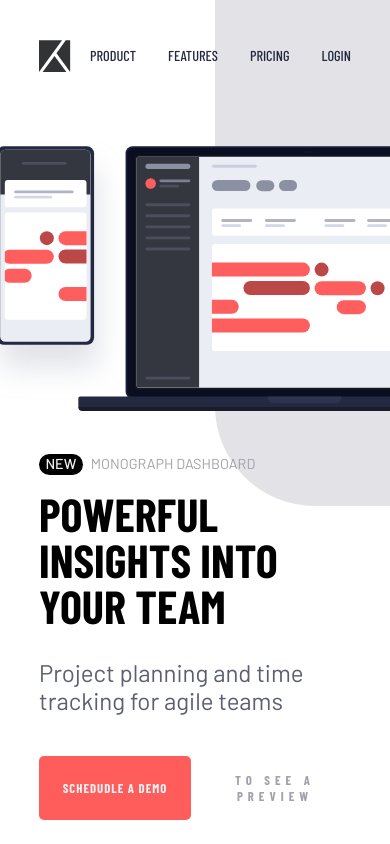
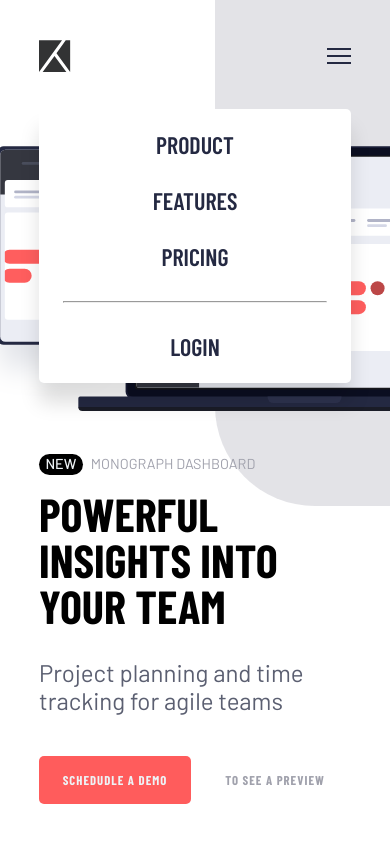
Before and after one commit to KNXCSdev/project-tracking-intro-component-master, a plain HTML site: page index.html in a window 390 px wide. Drawn offline with nearby package versions, Linux system fonts and the light colour scheme; a web font is replaced by a local one.

Commit message:
Mobile menu

```diff
--- a/index.html
+++ b/index.html
@@ -14,12 +14,13 @@
     />
     <title>Frontend Mentor | Project tracking intro component</title>
     <link rel="stylesheet" href="css/main.css" />
-    <script src="script.js"></script>
+    <script defer src="script.js"></script>
   </head>
   <body>
     <div class="container">
       <nav class="nav">
         <img src="images/logo.svg" alt="Logo" />
+        <img src="images/icon-hamburger.svg" alt="nav Menu" class="menu" />
         <ul class="nav__list">
           <li class="nav__item">
             <a href="#" class="nav__link">Product</a>
@@ -29,6 +30,9 @@
           </li>
           <li class="nav__item">
             <a href="#" class="nav__link">Pricing</a>
+          </li>
+          <li class="nav__item">
+            <hr />
           </li>
           <li class="nav__item">
             <a href="#" class="nav__link">Login</a>
--- a/main.scss
+++ b/main.scss
@@ -105,6 +105,9 @@ nav {
     list-style: none;
     display: flex;
     gap: 4rem;
+    opacity: 1;
+    visibility: visible;
+    transition: opacity 0.3s ease-in-out, visibility 0.3s ease-in-out;
   }
 
   &__link {
@@ -183,6 +186,9 @@ nav {
 }
 
 @media only screen and (max-width: 90em) {
+  hr {
+    display: none;
+  }
   .hero {
     &__dashboard {
       flex-basis: 55%;
@@ -252,6 +258,12 @@ nav {
 }
 
 @media only screen and (max-width: 40em) {
+  .menu {
+    display: block !important;
+  }
+  .btn {
+    letter-spacing: 1px;
+  }
   body {
     &::after {
       height: 60%;
@@ -259,6 +271,38 @@ nav {
   }
   html {
     font-size: 50%;
+  }
+
+  hr {
+    display: block;
+    height: 1px;
+    color: var(--GrayishBlue);
+  }
+
+  .nav {
+    position: relative;
+    &__list {
+      position: absolute;
+      top: 220%;
+      left: 50%;
+      transform: translate(-50%, -50%);
+      z-index: 1;
+      flex-direction: column;
+      border-radius: 5px;
+      background-color: white;
+      width: 100%;
+      box-shadow: 0 20px 20px rgba(0, 0, 0, 0.13);
+      text-align: center;
+      padding: 3rem;
+      font-size: 3rem;
+    }
+
+    &__link {
+      &:link,
+      &:visited {
+        font-weight: 600;
+      }
+    }
   }
   .primary-heading {
     font-size: 5.8rem;
@@ -271,3 +315,13 @@ nav {
     }
   }
 }
+
+.menu {
+  display: none;
+}
+
+.hidden {
+  opacity: 0;
+  visibility: hidden;
+  transition: opacity 0.3s ease-in-out, visibility 0.3s ease-in-out;
+}
--- a/script.js
+++ b/script.js
@@ -0,0 +1,20 @@
+const menu = document.querySelector(".menu");
+const navList = document.querySelector(".nav__list");
+
+window.addEventListener("resize", () => {
+  if (window.innerWidth <= 640) {
+    navList.classList.add("hidden");
+  }
+  if (window.innerWidth > 640) {
+    navList.classList.remove("hidden");
+  }
+});
+
+menu.addEventListener("click", function () {
+  if (menu.src.includes("icon-hamburger.svg")) {
+    menu.src = "images/icon-close.svg";
+  } else {
+    menu.src = "images/icon-hamburger.svg";
+  }
+  navList.classList.toggle("hidden");
+});
```
Also changed, not shown: css/main.css.
